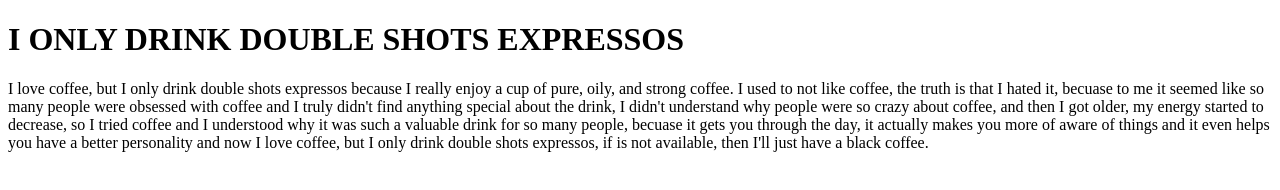
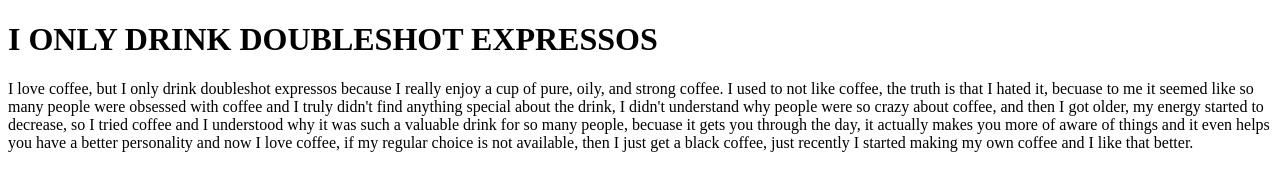
Before and after one commit to dgomez619/daniel-gomez, a plain HTML site: page chapter1/index.html in a window 1280 px wide. Drawn offline with Linux system fonts and the light colour scheme.

Commit message:
Update index.html

```diff
--- a/chapter1/index.html
+++ b/chapter1/index.html
@@ -7,7 +7,7 @@
     <title>First HTML5 Web Page</title>
 </head>
 <body>
-    <h1>I ONLY DRINK DOUBLE SHOTS EXPRESSOS</h1>
-    <p>I love coffee, but I only drink double shots expressos because I really enjoy a cup of pure, oily, and strong coffee. I used to not like coffee, the truth is that I hated it, becuase to me it seemed like so many people were obsessed with coffee and I truly didn't find anything special about the drink, I didn't understand why people were so crazy about coffee, and then I got older, my energy started to decrease, so I tried coffee and I understood why it was such a valuable drink for so many people, becuase it gets you through the day, it actually makes you more of aware of things and it even helps you have a better personality and now I love coffee, but I only drink double shots expressos, if is not available, then I'll just have a black coffee.</p>
+    <h1>I ONLY DRINK DOUBLESHOT EXPRESSOS</h1>
+    <p>I love coffee, but I only drink doubleshot expressos because I really enjoy a cup of pure, oily, and strong coffee. I used to not like coffee, the truth is that I hated it, becuase to me it seemed like so many people were obsessed with coffee and I truly didn't find anything special about the drink, I didn't understand why people were so crazy about coffee, and then I got older, my energy started to decrease, so I tried coffee and I understood why it was such a valuable drink for so many people, becuase it gets you through the day, it actually makes you more of aware of things and it even helps you have a better personality and now I love coffee, if my regular choice is not available, then I just get a black coffee, just recently I started making my own coffee and I like that better.</p>
 </body>
 </html>
```
